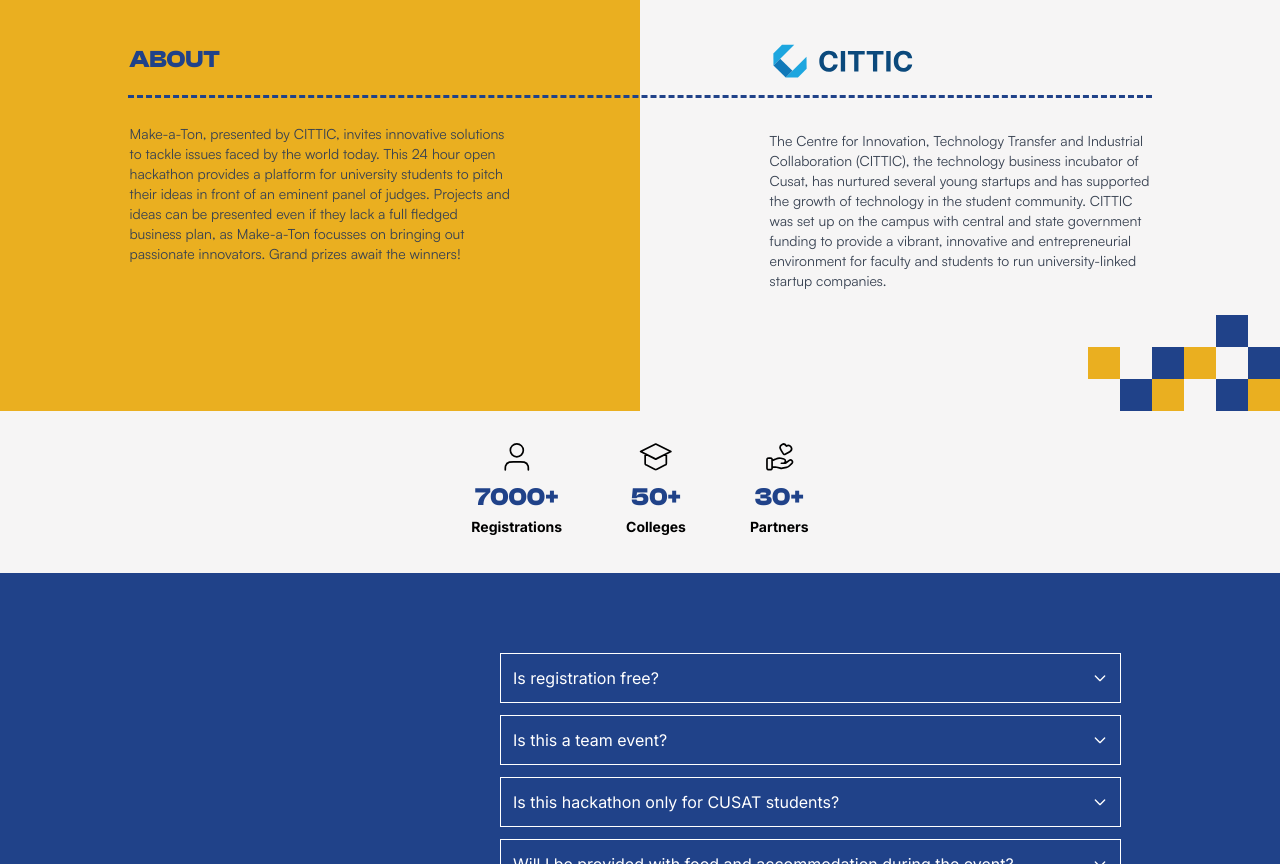
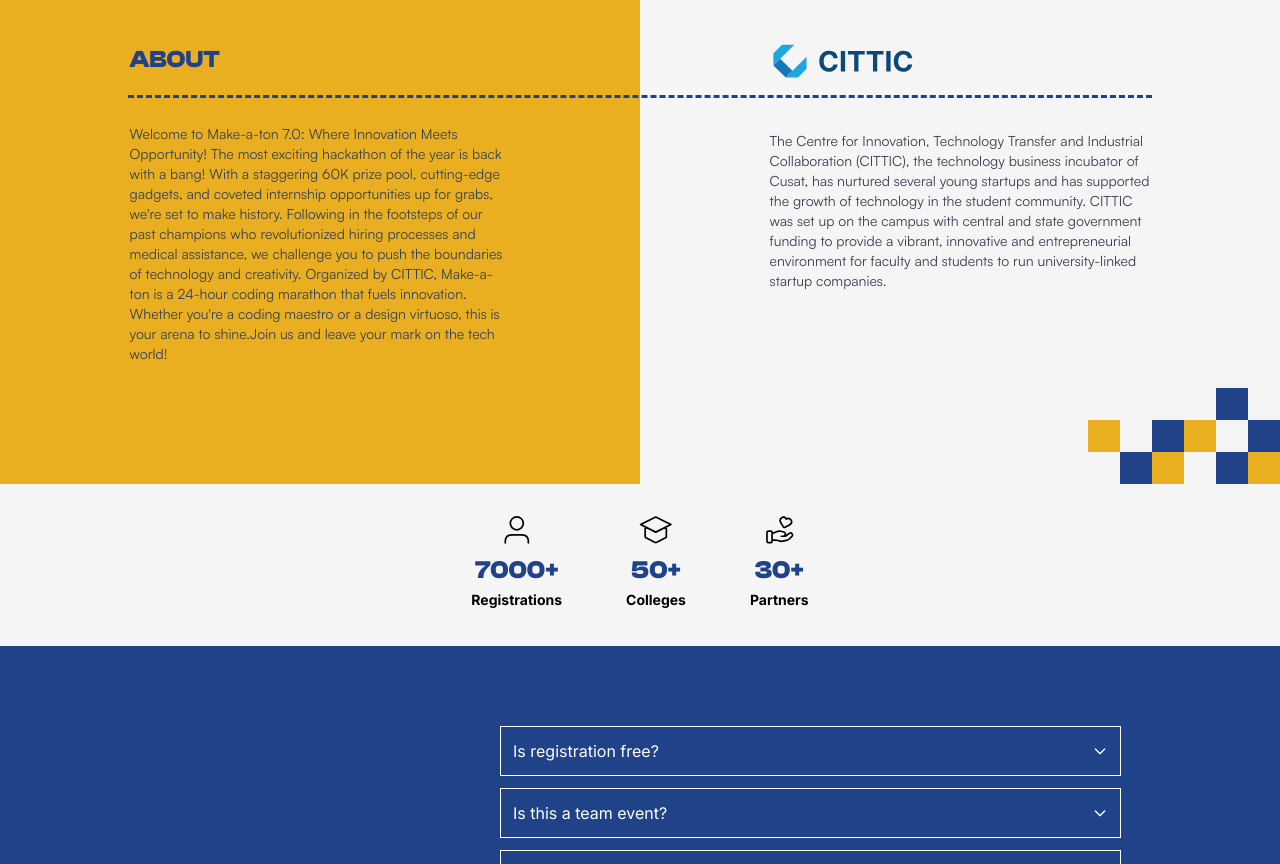
Before and after one commit to Make-a-Ton/make-a-ton-2024, a Next.js app: page / in a window 1280 px wide. Shown: the part 920-1784 px from the top of the page. Built offline with nearby package versions, Linux system fonts and the light colour scheme.

Commit message:
chore: Fix base path issue in next.config.js and update About section text

```diff
--- a/next.config.js
+++ b/next.config.js
@@ -1,7 +1,7 @@
 /** @type {import('next').NextConfig} */
 const nextConfig = {
   reactStrictMode: true,
-  basePath: '/',
-}
+  basePath: "",
+};
 
-module.exports = nextConfig
+module.exports = nextConfig;
--- a/src/sections/About/AboutLeft.js
+++ b/src/sections/About/AboutLeft.js
@@ -8,13 +8,16 @@ const AboutLeft = () => {
           ABOUT
         </h1>
         <p className="text-gray-700 text-left text-sm md:my-10 font-satoshi-regular">
-          Make-a-Ton, presented by CITTIC, invites innovative solutions to
-          tackle issues faced by the world today. This 24 hour open hackathon
-          provides a platform for university students to pitch their ideas in
-          front of an eminent panel of judges. Projects and ideas can be
-          presented even if they lack a full fledged business plan, as
-          Make-a-Ton focusses on bringing out passionate innovators.
-          Grand prizes await the winners!
+          Welcome to Make-a-ton 7.0: Where Innovation Meets Opportunity! The
+          most exciting hackathon of the year is back with a bang! With a
+          staggering 60K prize pool, cutting-edge gadgets, and coveted
+          internship opportunities up for grabs, we&apos;re set to make history.
+          Following in the footsteps of our past champions who revolutionized
+          hiring processes and medical assistance, we challenge you to push the
+          boundaries of technology and creativity. Organized by CITTIC,
+          Make-a-ton is a 24-hour coding marathon that fuels innovation. Whether
+          you&apos;re a coding maestro or a design virtuoso, this is your arena
+          to shine.Join us and leave your mark on the tech world!
         </p>
       </div>
       <h1 className="hidden md:block absolute mt-5 w-auto left-[10%] right-[10%]  text-2xl top-[103px] font-bold mb-4 text-center border-b-[3px] border-dashed border-[#204289] pb-2"></h1>{" "}
```
Also changed, not shown: 1 other file (tests, documents, lock files or other folders).
